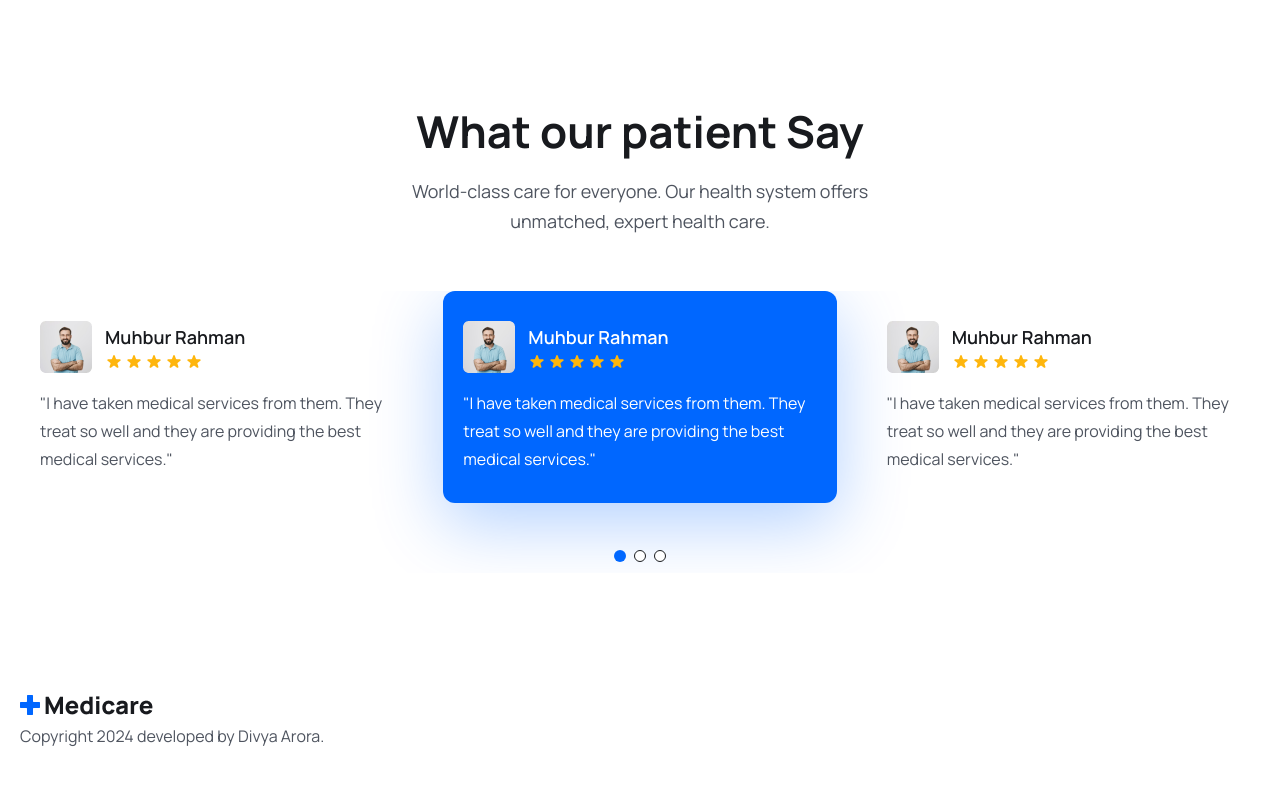
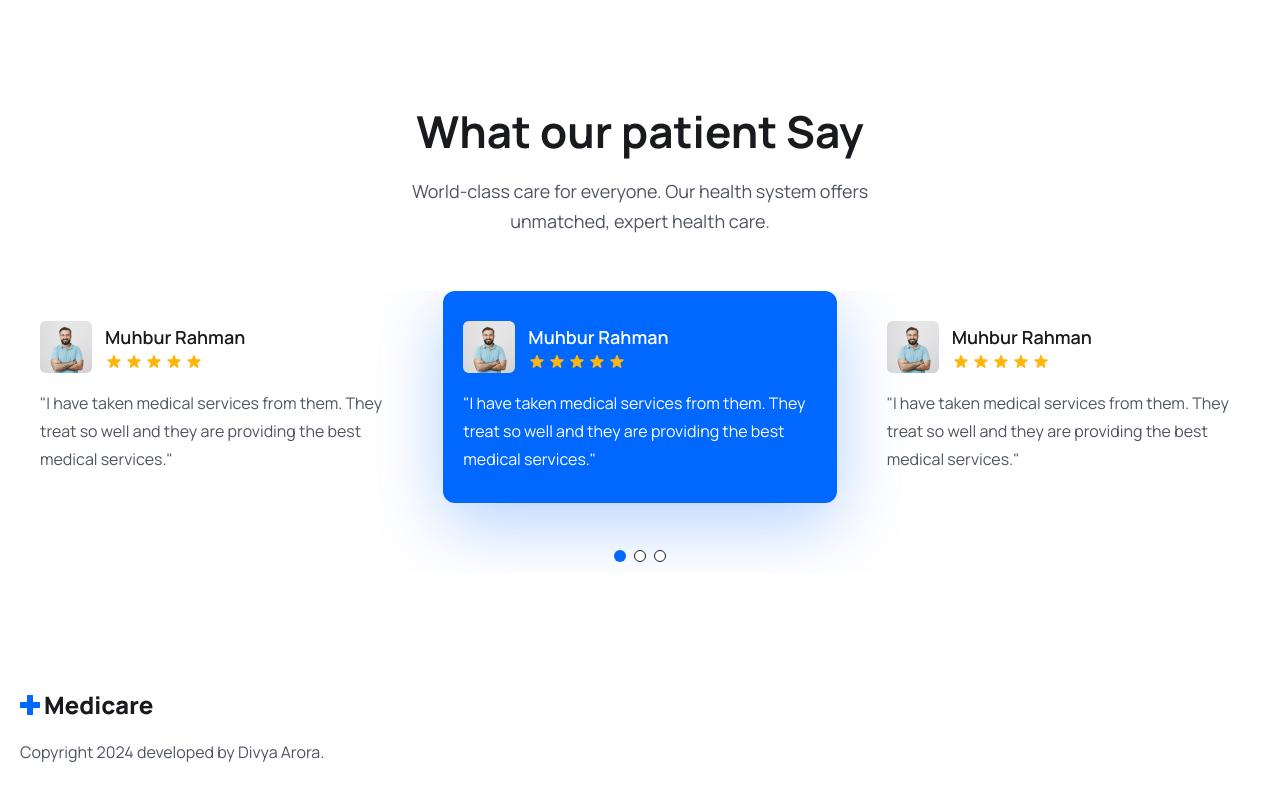
Before and after one commit to aroraadivya/Mern-Stack-Medicare, a React (Vite) app in the folder frontend/: page / in a window 1280 px wide. Shown: the part 5536-6336 px from the top of the page. Built offline with nearby package versions, Linux system fonts and the light colour scheme.

Commit message:
"Added 'mt-4' class to paragraph element in Footer component"

```diff
--- a/frontend/src/components/Footer/Footer.jsx
+++ b/frontend/src/components/Footer/Footer.jsx
@@ -80,7 +80,7 @@ const Footer = () => {
             <div className='flex justify-between flex-col md:flex-row flex-wrap gap-[30px]'>
                 <div>
                     <img src={logo} alt='' />
-                    <p className='text-[16px] leading-7 font-[400] text-textColor'>Copyright {year} developed by Divya Arora.</p>
+                    <p className='text-[16px] leading-7 font-[400] text-textColor mt-4'>Copyright {year} developed by Divya Arora.</p>
                 </div>
             </div>
         </div>
```
